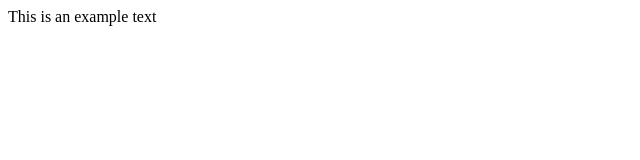
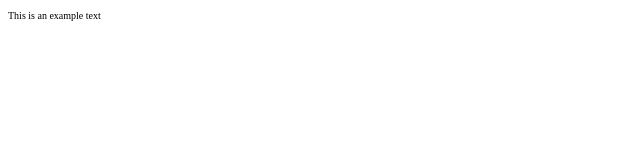
Before and after one commit to TempCooh/kuch-bhi, a plain HTML site: page index.html in a window 1280 px wide. Shown: the full height of the page, 0-640 px from the left. Drawn offline with Linux system fonts and the light colour scheme.

Commit message:
cccccccccccccccccccccccccccccccccccccccccccccccccccccccccccccccccccccc

```diff
--- a/index.html
+++ b/index.html
@@ -7,6 +7,8 @@
     <link rel="stylesheet" href="style.css">
 </head>
 <body>
-    This is an example text
+    <p>
+        This is an example text
+    </p>
 </body>
 </html>
--- a/style.css
+++ b/style.css
@@ -1,3 +1,7 @@
 :root {
-    font-size: 16px;
+    font-size: 10px;
 }
+
+body {
+    font-size: 1rem;
+}
```
